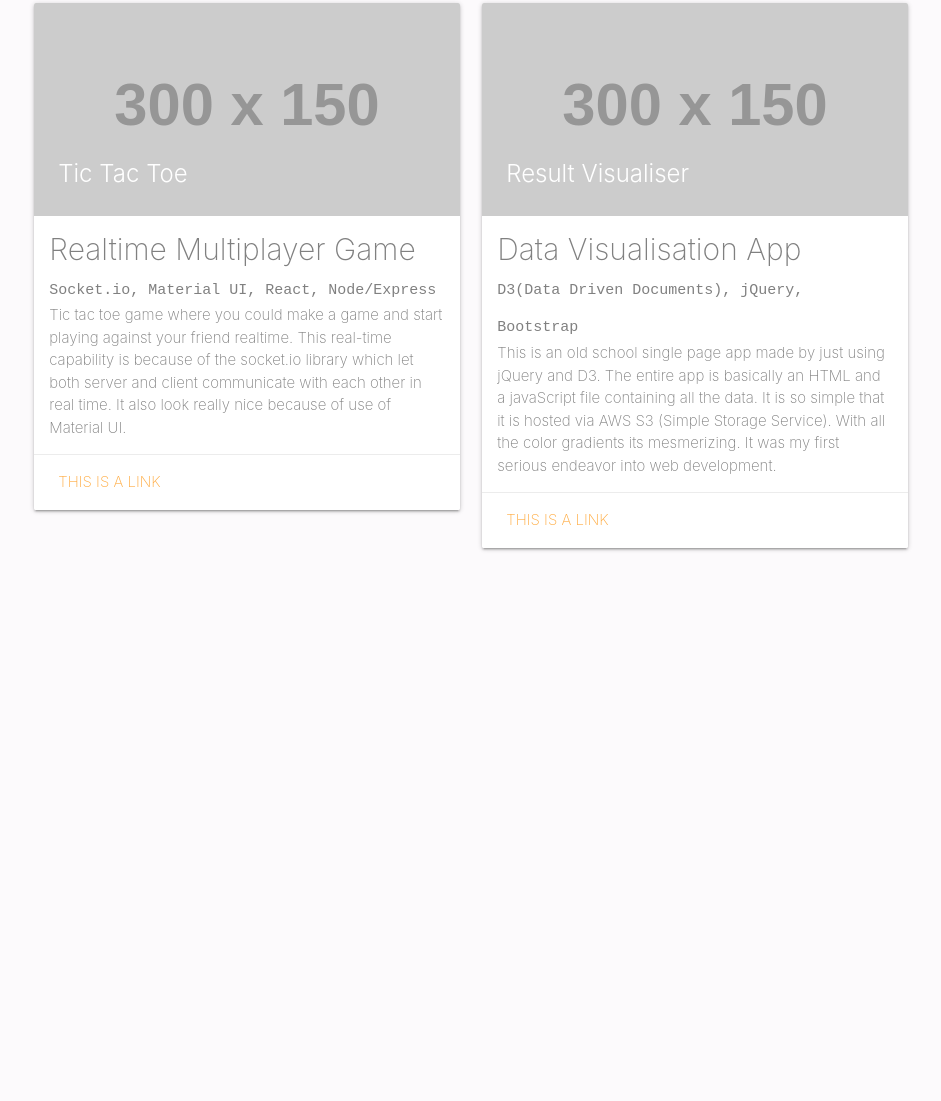
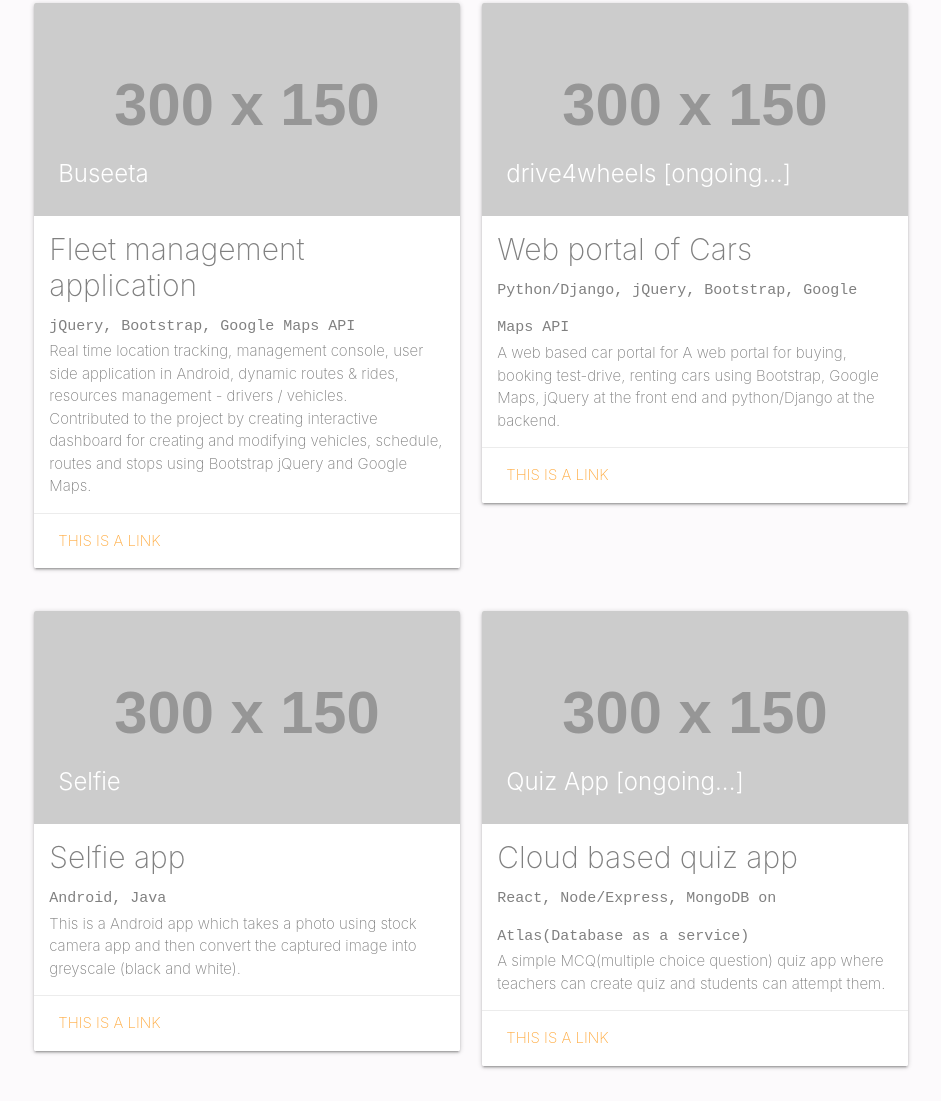
Before and after one commit to garybains/portfolio, a plain HTML site: page index.html in a window 1280 px wide. Shown: the part 1376-2477 px from the top of the page, without its empty margins (169-1110 px from the left). Before the commit the page ends 1959 px from the top, so only its background shows below. Drawn offline with nearby package versions, Linux system fonts and the light colour scheme; placeholder pictures from the web are drawn by us.

Commit message:
Add remaning project description

```diff
--- a/index.html
+++ b/index.html
@@ -144,16 +144,18 @@
             <div class="card flow-text">
               <div class="card-image">
                 <img src="http://placehold.it/300x150">
-                <span class="card-title">Tic Tac Toe</span>
+                <span class="card-title">Buseeta</span>
               </div>
               <div class="card-content">
-                <h3 class="project-name">Realtime Multiplayer Game</h3>
-                <span class="project-tech">Socket.io, Material UI, React, Node/Express</span>
+                <h3 class="project-name">Fleet management application</h3>
+                <span class="project-tech">jQuery, Bootstrap, Google Maps API</span>
                 <div class="project-desc">
-                  Tic tac toe game where you could make a game and start playing against your
-                  friend realtime. This real-time capability is because of the socket.io library
-                  which let both server and client communicate with each other in real time.
-                  It also look really nice because of use of Material UI.
+                  Real time location tracking, management console, user side application in
+                  Android, dynamic routes & rides, resources management - drivers / vehicles.
+                  <br>
+                  Contributed to the project by creating interactive dashboard for creating
+                  and modifying vehicles, schedule, routes and stops using Bootstrap jQuery and
+                  Google Maps.
                 </div>
               </div>
               <div class="card-action">
@@ -166,17 +168,59 @@
             <div class="card flow-text">
               <div class="card-image">
                 <img src="http://placehold.it/300x150">
-                <span class="card-title">Result Visualiser</span>
+                <span class="card-title">drive4wheels [ongoing...]</span>
               </div>
               <div class="card-content">
-                <h3 class="project-name">Data Visualisation App</h3>
-                <span class="project-tech">D3(Data Driven Documents), jQuery, Bootstrap</span>
+                <h3 class="project-name">Web portal of Cars</h3>
+                <span class="project-tech">Python/Django, jQuery, Bootstrap, Google Maps API</span>
                 <div class="project-desc">
-                  This is an old school single page app made by just using jQuery and D3.
-                  The entire app is basically an HTML and a javaScript file containing all the
-                  data. It is so simple that it is hosted via AWS S3 (Simple Storage Service).
-                  With all the color gradients its mesmerizing. It was my first serious endeavor
-                  into web development.
+                  A web based car portal for A web portal for buying, booking test-drive, renting
+                  cars using Bootstrap, Google Maps, jQuery at the front end and python/Django at
+                  the backend.
+                </div>
+              </div>
+              <div class="card-action">
+                <a href="#">This is a link</a>
+              </div>
+            </div><!-- card -->
+          </div>
+
+      </div><!-- div.row -->
+
+      <div class="row">
+
+          <div class="col s12 l6">
+            <div class="card flow-text">
+              <div class="card-image">
+                <img src="http://placehold.it/300x150">
+                <span class="card-title">Selfie</span>
+              </div>
+              <div class="card-content">
+                <h3 class="project-name">Selfie app</h3>
+                <span class="project-tech">Android, Java</span>
+                <div class="project-desc">
+                  This is a Android app which takes a photo using stock camera app and then
+                  convert the captured image into greyscale (black and white).
+                </div>
+              </div>
+              <div class="card-action">
+                <a href="#">This is a link</a>
+              </div>
+            </div><!-- card -->
+          </div>
+
+          <div class="col s12 l6">
+            <div class="card flow-text">
+              <div class="card-image">
+                <img src="http://placehold.it/300x150">
+                <span class="card-title">Quiz App [ongoing...]</span>
+              </div>
+              <div class="card-content">
+                <h3 class="project-name">Cloud based quiz app</h3>
+                <span class="project-tech">React, Node/Express, MongoDB on Atlas(Database as a service)</span>
+                <div class="project-desc">
+                  A simple MCQ(multiple choice question) quiz app where teachers can create quiz
+                  and students can attempt them.
                 </div>
               </div>
               <div class="card-action">
```
